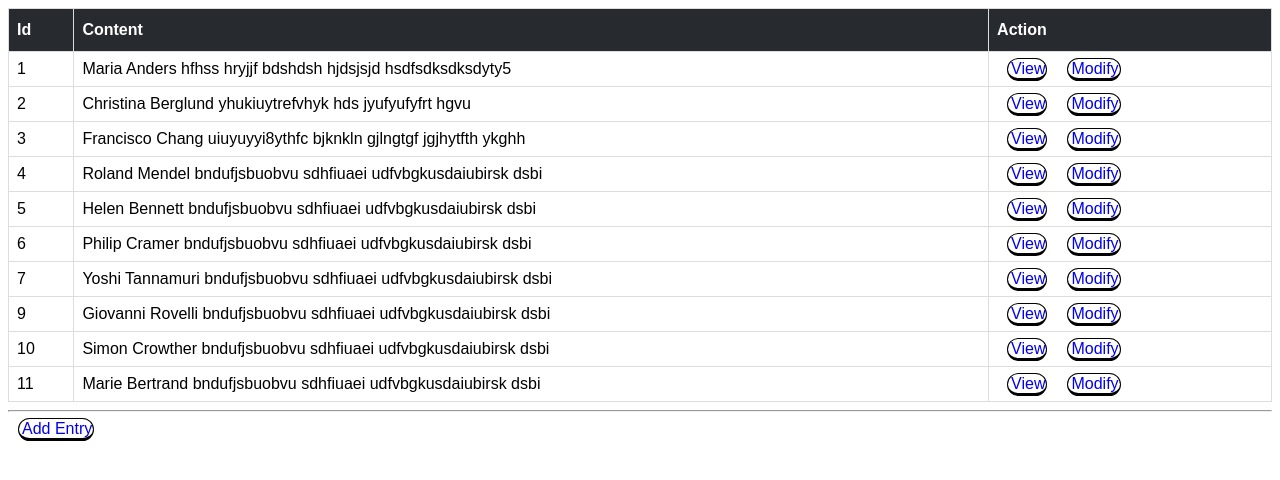
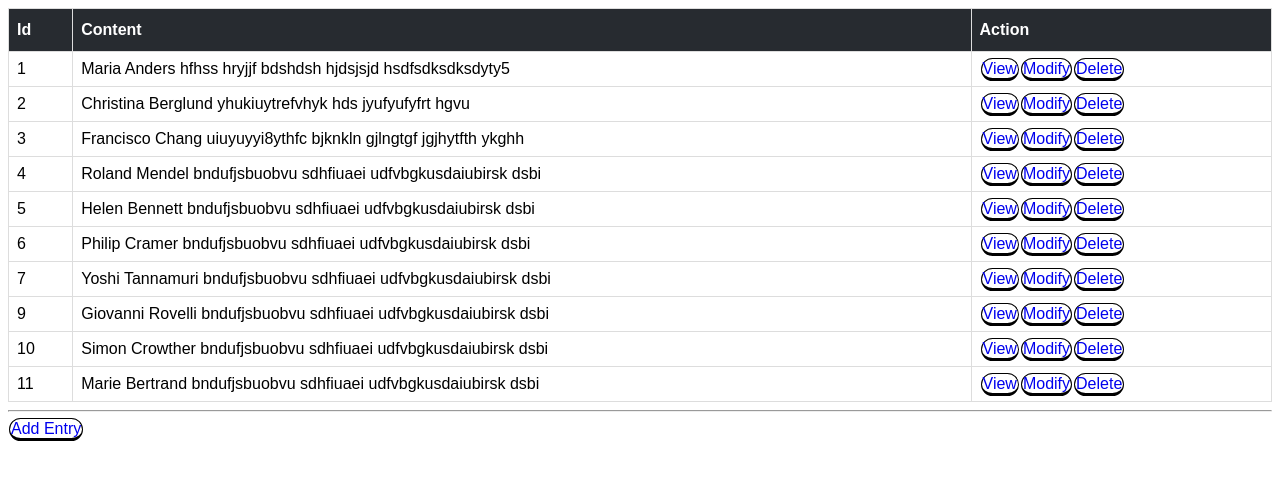
Before and after one commit to ktrixs/MyDiary, a plain HTML site: page entries.html in a window 1280 px wide. Drawn offline with Linux system fonts and the light colour scheme; a web font is replaced by a local one.

Commit message:
[Finishes #169021869] Created a button for deletion of entry

```diff
--- a/entries.html
+++ b/entries.html
@@ -16,52 +16,52 @@
       <tr>
         <td>1</td>
         <td>Maria Anders hfhss hryjjf bdshdsh hjdsjsjd hsdfsdksdksdyty5</td>
-        <td><a class="modify" href="#">View</a><a class="modify" href="#">Modify</a></td>
+        <td><a class="modify" href="#">View</a><a class="modify" href="#">Modify</a><a class="modify" href="#">Delete</a></td>
       </tr>
       <tr>
         <td>2</td>
         <td>Christina Berglund yhukiuytrefvhyk hds jyufyufyfrt hgvu</td>
-        <td><a class="modify" href="#">View</a><a class="modify" href="#">Modify</a></td>
+        <td><a class="modify" href="#">View</a><a class="modify" href="#">Modify</a><a class="modify" href="#">Delete</a></td>
       </tr>
       <tr>
         <td>3</td>
         <td>Francisco Chang uiuyuyyi8ythfc bjknkln gjlngtgf jgjhytfth ykghh </td>
-        <td><a class="modify" href="#">View</a><a class="modify" href="#">Modify</a></td>
+        <td><a class="modify" href="#">View</a><a class="modify" href="#">Modify</a><a class="modify" href="#">Delete</a></td>
       </tr>
       <tr>
         <td>4</td>
         <td>Roland Mendel bndufjsbuobvu sdhfiuaei udfvbgkusdaiubirsk dsbi</td>
-        <td><a class="modify" href="#">View</a><a class="modify" href="#">Modify</a></td>
+        <td><a class="modify" href="#">View</a><a class="modify" href="#">Modify</a><a class="modify" href="#">Delete</a></td>
       </tr>
       <tr>
         <td>5</td>
         <td>Helen Bennett  bndufjsbuobvu sdhfiuaei udfvbgkusdaiubirsk dsbi</td>
-        <td><a class="modify" href="#">View</a><a class="modify" href="#">Modify</a></td>
+        <td><a class="modify" href="#">View</a><a class="modify" href="#">Modify</a><a class="modify" href="#">Delete</a></td>
       </tr>
       <tr>
         <td>6</td>
         <td>Philip Cramer  bndufjsbuobvu sdhfiuaei udfvbgkusdaiubirsk dsbi</td>
-        <td><a class="modify" href="#">View</a><a class="modify" href="#">Modify</a></td>
+        <td><a class="modify" href="#">View</a><a class="modify" href="#">Modify</a><a class="modify" href="#">Delete</a></td>
       </tr>
       <tr>
         <td>7</td>
         <td>Yoshi Tannamuri  bndufjsbuobvu sdhfiuaei udfvbgkusdaiubirsk dsbi</td>
-        <td><a class="modify" href="#">View</a><a class="modify" href="#">Modify</a></td>
+        <td><a class="modify" href="#">View</a><a class="modify" href="#">Modify</a><a class="modify" href="#">Delete</a></td>
       </tr>
       <tr>
         <td>9</td>
         <td>Giovanni Rovelli  bndufjsbuobvu sdhfiuaei udfvbgkusdaiubirsk dsbi</td>
-        <td><a class="modify" href="#">View</a><a class="modify" href="#">Modify</a></td>
+        <td><a class="modify" href="#">View</a><a class="modify" href="#">Modify</a><a class="modify" href="#">Delete</a></td>
       </tr>
       <tr>
         <td>10</td>
         <td>Simon Crowther  bndufjsbuobvu sdhfiuaei udfvbgkusdaiubirsk dsbi</td>
-        <td><a class="modify" href="#">View</a><a class="modify" href="#">Modify</a></td>
+        <td><a class="modify" href="#">View</a><a class="modify" href="#">Modify</a><a class="modify" href="#">Delete</a></td>
       </tr>
       <tr>
         <td>11</td>
         <td>Marie Bertrand  bndufjsbuobvu sdhfiuaei udfvbgkusdaiubirsk dsbi</td>
-        <td><a class="modify" href="#">View</a><a class="modify" href="#">Modify</a></td>
+        <td><a class="modify" href="#">View</a><a class="modify" href="#">Modify</a><a class="modify" href="#">Delete</a></td>
       </tr>
     </table>
     <hr/>
--- a/styles/style.css
+++ b/styles/style.css
@@ -96,9 +96,9 @@ input {
   }
 
   .modify {
-    padding: 1px 1px 1px 3px;
+    padding: 1px 1px 1px 1px;
     border: 1px solid black;
-    margin: 10px;
+    margin: 1px;
     border-bottom-width: 3px;
     border-radius: 2rem;
     text-decoration: none;
```
